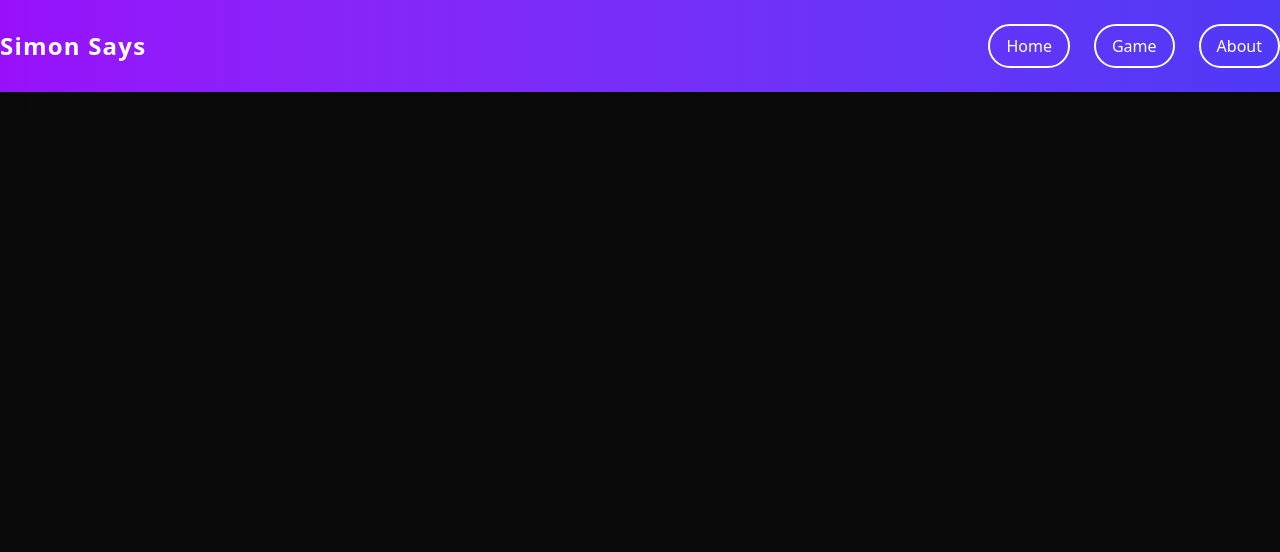
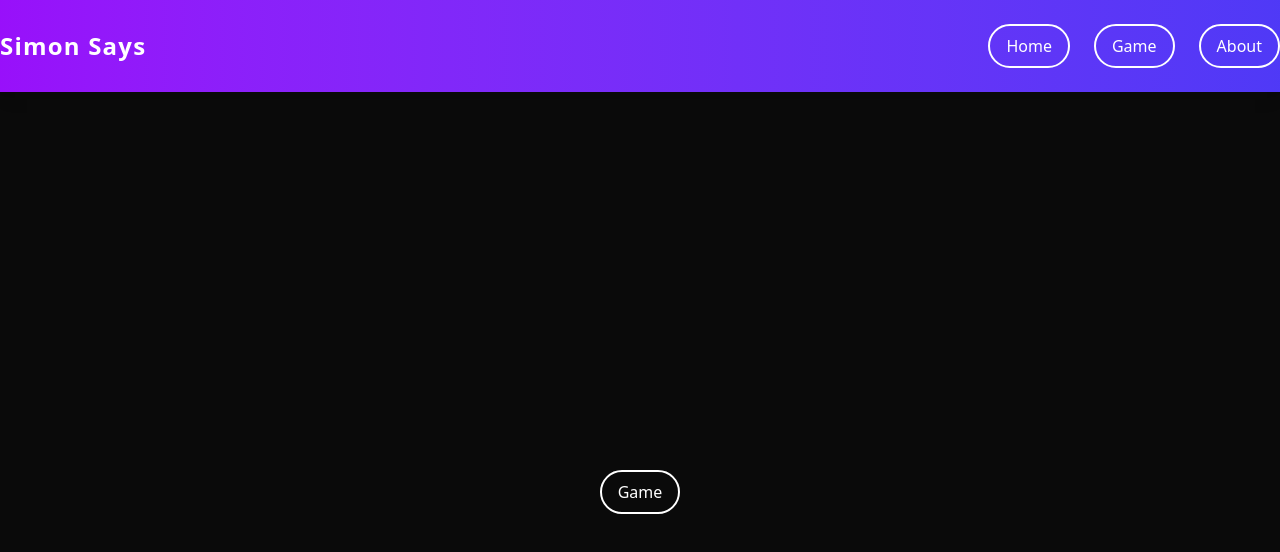
Before and after one commit to MAXIMUS-RA/simon-says, a React (Vite) app: page / in a window 1280 px wide. Shown: the top 552 px of the page. Built offline with nearby package versions, Linux system fonts and the light colour scheme.

Commit message:
feat: update CustomBtn component and integrate it into Home screen

```diff
--- a/src/components/CustomBtn.tsx
+++ b/src/components/CustomBtn.tsx
@@ -5,7 +5,7 @@ function CustomBtn({ link, name }: { link: Route; name: string }) {
     const { navigate } = useRouter();
 
     return (
-        <li className="text-white px-4 py-2 rounded-full border-2 border-white hover:bg-white hover:text-indigo-600 transition duration-200" onClick={() => navigate(link)}>
+        <li className="list-none text-white px-4 py-2 rounded-full border-2 border-white hover:bg-white hover:text-indigo-600 transition duration-200" onClick={() => navigate(link)}>
             {name}
         </li>
     );
--- a/src/screens/Home.tsx
+++ b/src/screens/Home.tsx
@@ -1,9 +1,10 @@
 import CustomBtn from "../components/CustomBtn";
+import { useRouter } from "../context/RouterContext";
 
 function Home() {
     return (
         <div className=" w-full min-h-screen flex justify-center items-center">
-            {/* <CustomBtn></CustomBtn> */}
+            <CustomBtn link={'game'} name="Game" ></CustomBtn>
         </div>
     );
 }
```
